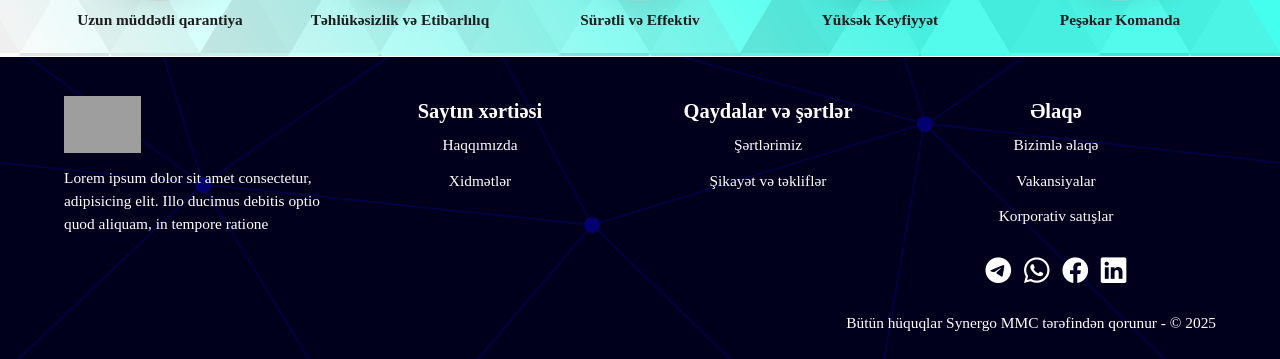
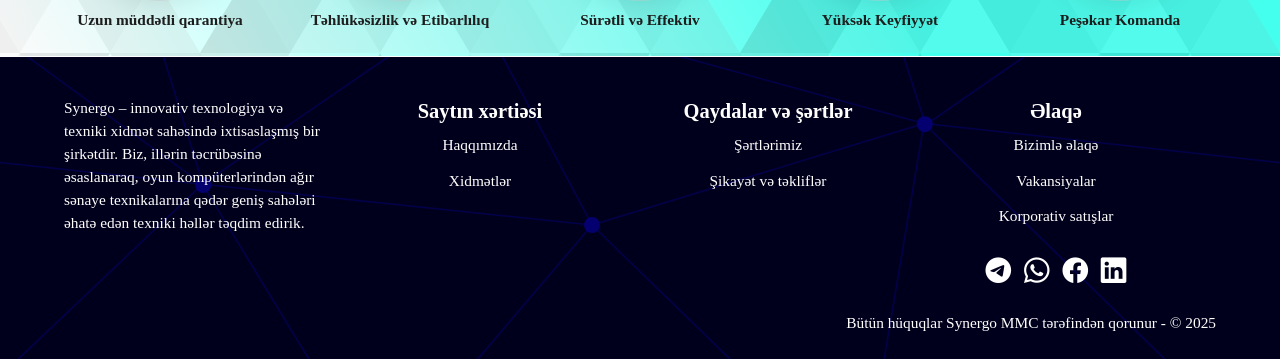
Before and after one commit to JackS0l0/synergo, a Django app: page / in a window 1280 px wide. Shown: the part 1847-2206 px from the top of the page. Run offline with Django 5.2, Linux system fonts and the light colour scheme; data comes from the database, SQL or seed files in the repository; both versions use the stored data as it was after the commit; data that the repository does not hold is empty; some libraries are stand-ins or nearby versions; some web fonts are replaced; grey boxes are pictures that could not be loaded.

Commit message:
modified:   db.sqlite3 	modified:   templates/addons/footer.html

```diff
--- a/templates/addons/footer.html
+++ b/templates/addons/footer.html
@@ -3,10 +3,10 @@
 <footer>
     <div class="floor1">
         <div class="logo">
-            <a href="{% url 'home' %}">
+            <!-- <a href="{% url 'home' %}">
                 <img src="https://res.cloudinary.com/dyjcv3dos/image/upload/f_auto,q_auto/bqv5avvudblp16w4uspp">
-            </a>
-            <p>Lorem ipsum dolor sit amet consectetur, adipisicing elit. Illo ducimus debitis optio quod aliquam, in tempore ratione</p>
+            </a> -->
+            <p>Synergo – innovativ texnologiya və texniki xidmət sahəsində ixtisaslaşmış bir şirkətdir. Biz, illərin təcrübəsinə əsaslanaraq, oyun kompüterlərindən ağır sənaye texnikalarına qədər geniş sahələri əhatə edən texniki həllər təqdim edirik.</p>
         </div>
         <div class="box">
             <p>{% trans 'Saytın xərtiəsi' %}</p>
--- a/templates/index.html
+++ b/templates/index.html
@@ -43,7 +43,6 @@
                     </div>
                     <div class="text">
                         <p>{% trans 'Bütün xidmətlərə bax' %}</p>
-                        <p>Lorem ipsum, dolor sit amet consectetur adipisicing elit. Quis iste quae a cumque eius odio rerum beatae sunt per.</p>
                     </div>
                 </button>
                 <div class="modal fade" id="exampleModal" tabindex="-1" aria-labelledby="exampleModalLabel" aria-hidden="true">
```
Also changed, not shown: db.sqlite3.
